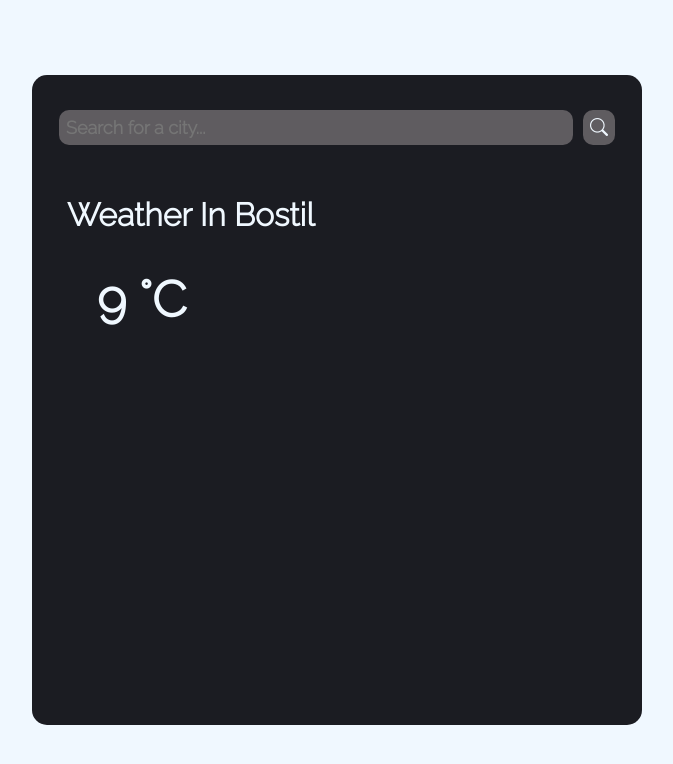
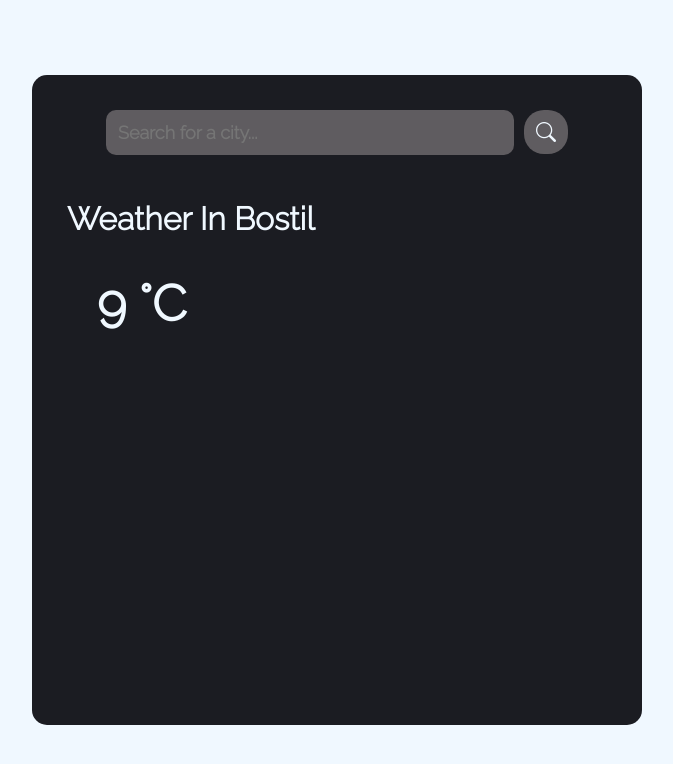
Before and after one commit to Catskhi/react-weather-app, a React (Create React App) app: page / in a window 1280 px wide. Shown: the top 764 px of the page, without its empty margins (303-976 px from the left). Built offline with nearby package versions, Linux system fonts and the light colour scheme; no server answers; the HTML template or start-up script is replaced by a standard one.

Commit message:
CSS correction

```diff
--- a/src/components/Card/DisplayCard.module.css
+++ b/src/components/Card/DisplayCard.module.css
@@ -37,6 +37,7 @@
 
 .title {
     padding: 30px;
+    margin-top: 15px;
     margin-bottom: -35px;
 }
 
@@ -55,9 +56,15 @@
     border: 0;
     border-radius: 10px;
     margin-top: 30px;
-    padding: 7px;
-    width: 55vw;
+    padding: 12px;
+    width: 60vw;
     transition: .3s;
+}
+
+@media screen and (min-width: 1000px) {
+    .searchInput {
+       width: 30vw !important;
+    }
 }
 
 .searchInput:focus {
@@ -66,10 +73,10 @@
 }
 
 .searchButton {
-    font-size: 18px;
-    padding: 7px;
+    font-size: 20px;
+    padding: 10px 12px 10px 12px;
     background-color: rgba(238, 228, 228, 0.322);
-    border-radius: 10px;
+    border-radius: 20px;
     margin-left: 10px;
     transition: .3s;
 }
--- a/src/components/Card/DisplayCard.tsx
+++ b/src/components/Card/DisplayCard.tsx
@@ -6,6 +6,7 @@ export interface IDisplayCardProps {
 }
 
 export default function DisplayCard (props: IDisplayCardProps) {
+  console.log(process.env.REACT_APP_API_KEY)
   return (
     <div className={styles.flexCard}>
       <div className={styles.Card}>
```
Also changed, not shown: src/API/APIConsume.ts (added, +30 -0 lines), src/hooks/consumeAPI.ts (added, +7 -0 lines), 1 other file (tests, documents, lock files or other folders).
